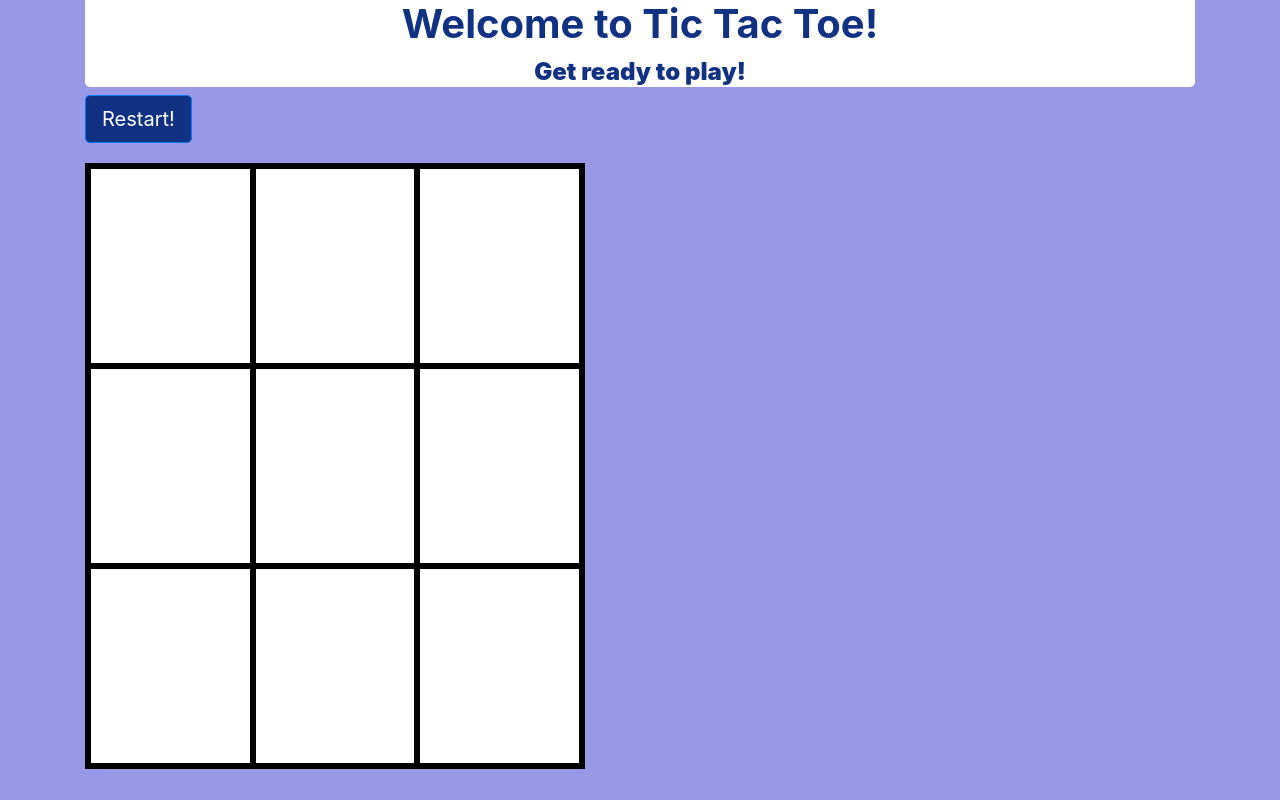
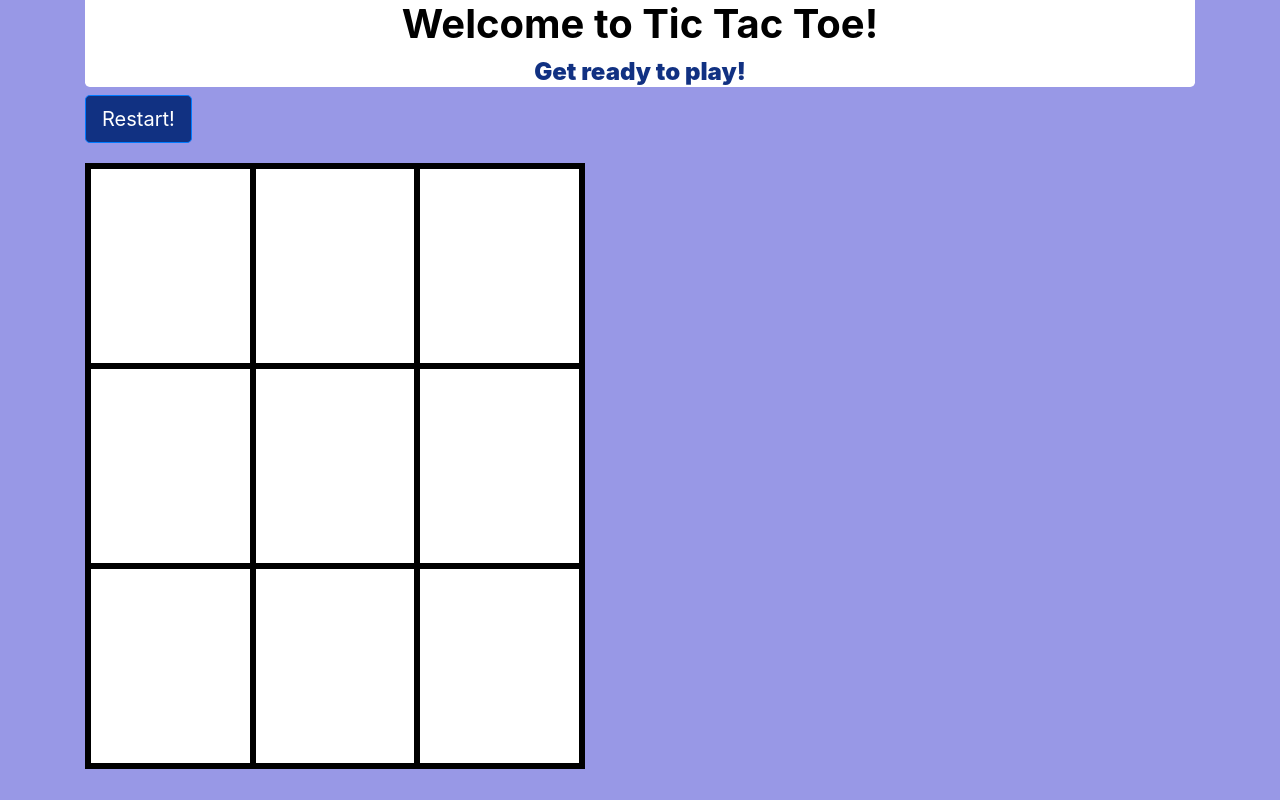
Before and after one commit to lmwale24/TicTacToeGame, a plain HTML site: page docs/index.html in a window 1280 px wide. Drawn offline with nearby package versions, Linux system fonts and the light colour scheme.

Commit message:
Update game.css and game.script.js, add index.html

```diff
--- a/docs/game.css
+++ b/docs/game.css
@@ -1,6 +1,6 @@
 
 h1{
-    color: #113182;
+    color: black;
 }
 .btn.btn-primary{
     background-color: #113182;
--- a/docs/game.script.js
+++ b/docs/game.script.js
@@ -63,6 +63,7 @@ document.addEventListener("DOMContentLoaded", function () {
         }
     }
 
+
     // Clear all the squares
     function clearBoard() {
         for (let i = 0; i < squares.length; i++) {
```
